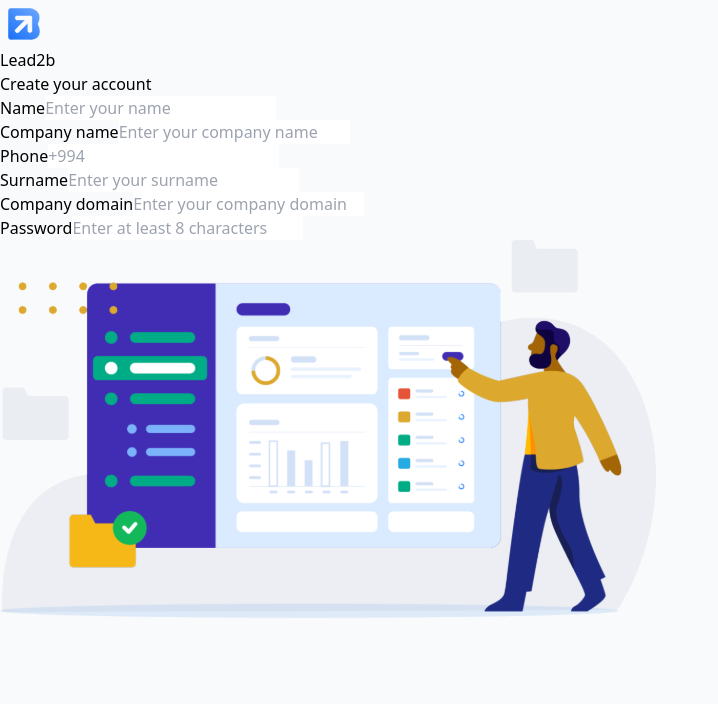
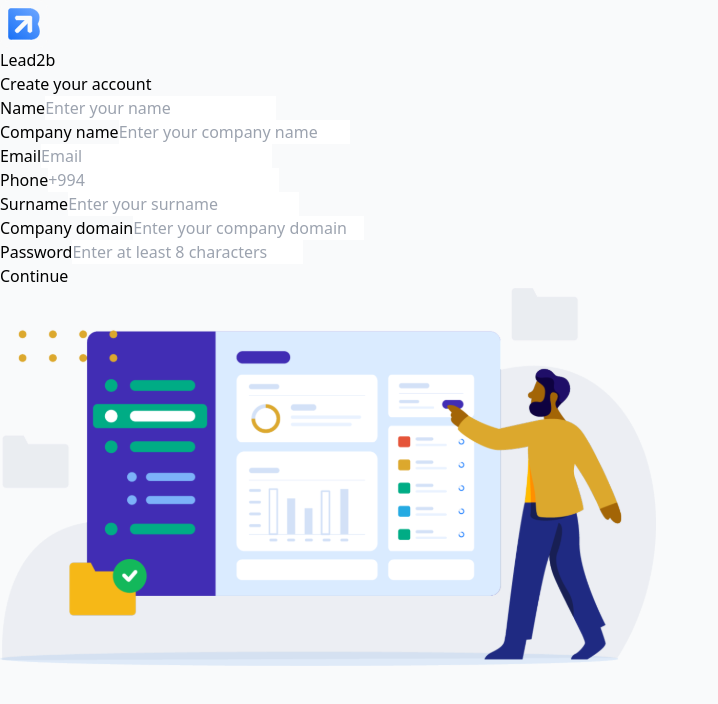
Before and after one commit to zulfuqarov/Crm-new-Figma, a React (Vite) app: page /Register in a window 1280 px wide. Shown: the top 704 px of the page, without its empty margins (0-718 px from the left). Built offline with nearby package versions, Linux system fonts and the light colour scheme; no server answers.

Commit message:
adding register regex

```diff
--- a/src/Components/Register/RegisterLeft.jsx
+++ b/src/Components/Register/RegisterLeft.jsx
@@ -1,33 +1,105 @@
-import React from 'react'
+import React, { useState } from 'react'
 
 const RegisterLeft = () => {
+
+    const [registerInput, setregisterInput] = useState({})
+    const [error, seterror] = useState({})
+
+    const handleChangeInput = (e) => {
+        const { name, value } = e.target
+        setregisterInput({ ...registerInput, [name]: value })
+    }
+
+    const validateInputs = () => {
+        const newErrors = {};
+
+        // Name validasyonu: En az 3 karakter
+        if (!registerInput.name || registerInput.name.length < 3 || !/^[a-zA-Z\s]+$/.test(registerInput.name)) {
+            newErrors.name = 'Name should be at least 3 letters and contain only letters';
+        }
+
+        // Company name validasyonu
+        if (!registerInput.surname || registerInput.surname.length < 4) {
+            newErrors.surname = 'Name should be at least 3 letters and contain only letters';
+        }
+
+        // Company name validasyonu
+        if (!registerInput.companyName || registerInput.companyName.length < 3) {
+            newErrors.companyName = 'Company name should be at least 3 letters';
+        }
+
+        // Email validasyonu
+        if (!registerInput.email || !/^\S+@\S+\.\S+$/.test(registerInput.email)) {
+            newErrors.email = 'Please enter a valid email address';
+        }
+
+        // Phone validasyonu
+        if (!registerInput.phone) {
+            newErrors.phone = 'Please enter a valid phone number';
+        }
+
+        return newErrors;
+    };
+
     return (
         <div className='basis-1/2'>
             <div >
                 <p className='text-[40px] text-[#000000] pb-[10px]'>Create your account</p>
             </div>
+
             <div className='flex space-x-2 w-full'>
                 <div className='w-[50%]'>
                     <div className='pt-[30px] flex flex-col'>
                         <label className='text-[#031225] pb-[10px]' htmlFor="">Name</label>
                         <input
+                            name='name'
+                            onChange={handleChangeInput}
+                            value={registerInput.name || ''}
                             type="text"
-                            className="w-[350px] h-[44px] px-4 py-2 gap-2 rounded border border-[#D2D2D5]    focus:outline-none" placeholder='Enter your name'
+                            className={`w-[350px] h-[44px] px-4 py-2 gap-2 rounded border border-[#D2D2D5]    focus:outline-none ${error.name ? 'border-red-500' : 'border-blue-500'}`} placeholder='Enter your name'
                         />
+                        {
+                            error.name ? <p className='text-red-500 text-[13px] pt-[7px]'>{error.name}</p> : ''
+                        }
                     </div>
                     <div className='pt-[30px] flex flex-col'>
                         <label className='text-[#031225] pb-[10px]' htmlFor="">Company name</label>
                         <input
+                            name='companyName'
+                            onChange={handleChangeInput}
+                            value={registerInput.companyName || ''}
                             type="text"
-                            className="w-[350px] h-[44px] px-4 py-2 gap-2 rounded border border-[#D2D2D5]    focus:outline-none" placeholder='Enter your company name'
+                            className={`w-[350px] h-[44px] px-4 py-2 gap-2 rounded border border-[#D2D2D5]    focus:outline-none ${error.companyName ? 'border-red-500' : 'border-blue-500'}`} placeholder='Enter your company name'
                         />
+                        {
+                            error.companyName ? <p className='text-red-500 text-[13px] pt-[7px]'>{error.companyName}</p> : ''
+                        }
+                    </div>
+                    <div className='pt-[30px] flex flex-col'>
+                        <label className='text-[#031225] pb-[10px]' htmlFor="">Email</label>
+                        <input
+                            name='email'
+                            onChange={handleChangeInput}
+                            value={registerInput.email || ''}
+                            type="email"
+                            className={`w-[350px] h-[44px] px-4 py-2 gap-2 rounded border border-[#D2D2D5]    focus:outline-none ${error.email ? 'border-red-500' : 'border-blue-500'}`} placeholder='Email'
+                        />
+                        {
+                            error.email ? <p className='text-red-500 text-[13px] pt-[7px]'>{error.email}</p> : ''
+                        }
                     </div>
                     <div className='pt-[30px] flex flex-col'>
                         <label className='text-[#031225] pb-[10px]' htmlFor="">Phone</label>
                         <input
+                            name='phone'
+                            onChange={handleChangeInput}
+                            value={registerInput.phone || ''}
                             type="number"
-                            className="w-[350px] h-[44px] px-4 py-2 gap-2 rounded border border-[#D2D2D5]    focus:outline-none" placeholder='+994'
+                            className={`w-[350px] h-[44px] px-4 py-2 gap-2 rounded border border-[#D2D2D5]    focus:outline-none ${error.phone ? 'border-red-500' : 'border-blue-500'}`} placeholder='+994'
                         />
+                        {
+                            error.phone ? <p className='text-red-500 text-[13px] pt-[7px]'>{error.phone}</p> : ''
+                        }
                     </div>
                 </div>
 
@@ -35,6 +107,9 @@ const RegisterLeft = () => {
                     <div className='pt-[30px] flex flex-col'>
                         <label className='text-[#031225] pb-[10px]' htmlFor="">Surname</label>
                         <input
+                            name="surname"
+                            onChange={handleChangeInput}
+                            value={registerInput.surname || ''}
                             type="text"
                             className="w-[350px] h-[44px] px-4 py-2 gap-2 rounded border border-[#D2D2D5]    focus:outline-none" placeholder='Enter your surname'
                         />
@@ -42,6 +117,9 @@ const RegisterLeft = () => {
                     <div className='pt-[30px] flex flex-col'>
                         <label className='text-[#031225] pb-[10px]' htmlFor="">Company domain</label>
                         <input
+                            name='companyDomain'
+                            onChange={handleChangeInput}
+                            value={registerInput.companyDomain || ''}
                             type="text"
                             className="w-[350px] h-[44px] px-4 py-2 gap-2 rounded border border-[#D2D2D5]    focus:outline-none" placeholder='Enter your company domain'
                         />
@@ -49,13 +127,26 @@ const RegisterLeft = () => {
                     <div className='pt-[30px] flex flex-col'>
                         <label className='text-[#031225] pb-[10px]' htmlFor="">Password</label>
                         <input
+                            name='password'
+                            onChange={handleChangeInput}
+                            value={registerInput.password || ''}
                             type="password"
                             className="w-[350px] h-[44px] px-4 py-2 gap-2 rounded border border-[#D2D2D5]    focus:outline-none" placeholder='Enter at least 8 characters'
                         />
                     </div>
                 </div>
             </div>
-            <div>
+
+            <div className='pt-[20px]'>
+                <button
+                    onClick={() => {
+                        console.log(registerInput)
+                        seterror(validateInputs(registerInput))
+                    }}
+                    className="w-[220px] h-[44px] px-4 py-2 gap-2 rounded bg-[#1971F6] text-white border "
+                >
+                    Continue
+                </button>
             </div>
         </div>
     )
```
